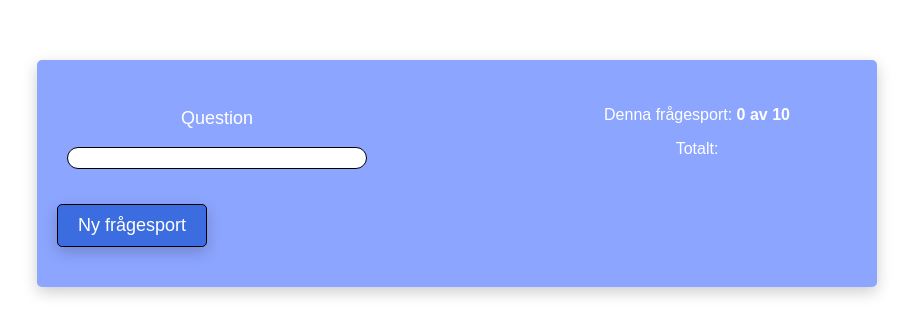
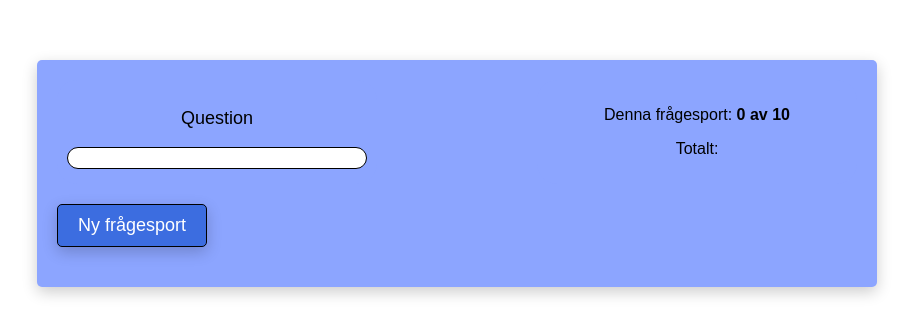
Before and after one commit to aobeid1979/FlexibeltJavascript, a plain HTML site: page index.html in a window 1280 px wide. Shown: the part 227-562 px from the top of the page, without its empty margins (183-1096 px from the left). Drawn offline with Linux system fonts and the light colour scheme; no server answers.

Commit message:
Contrast

```diff
--- a/styles.css
+++ b/styles.css
@@ -29,11 +29,10 @@ body {
 
 #hud-item {
 	flex: 1;
-	background-color: #8ca5ff; /* Add background color */
-	padding: 10px; /* Add padding */
-	border-radius: 20px; /* Add border-radius */
-	color: #fff; /* Change text color to white for better contrast */
-	text-align: center; /* Center the text */
+	background-color: #8ca5ff;
+	padding: 10px;
+	border-radius: 20px;
+	text-align: center;
 }
 
 #progressText {
```
